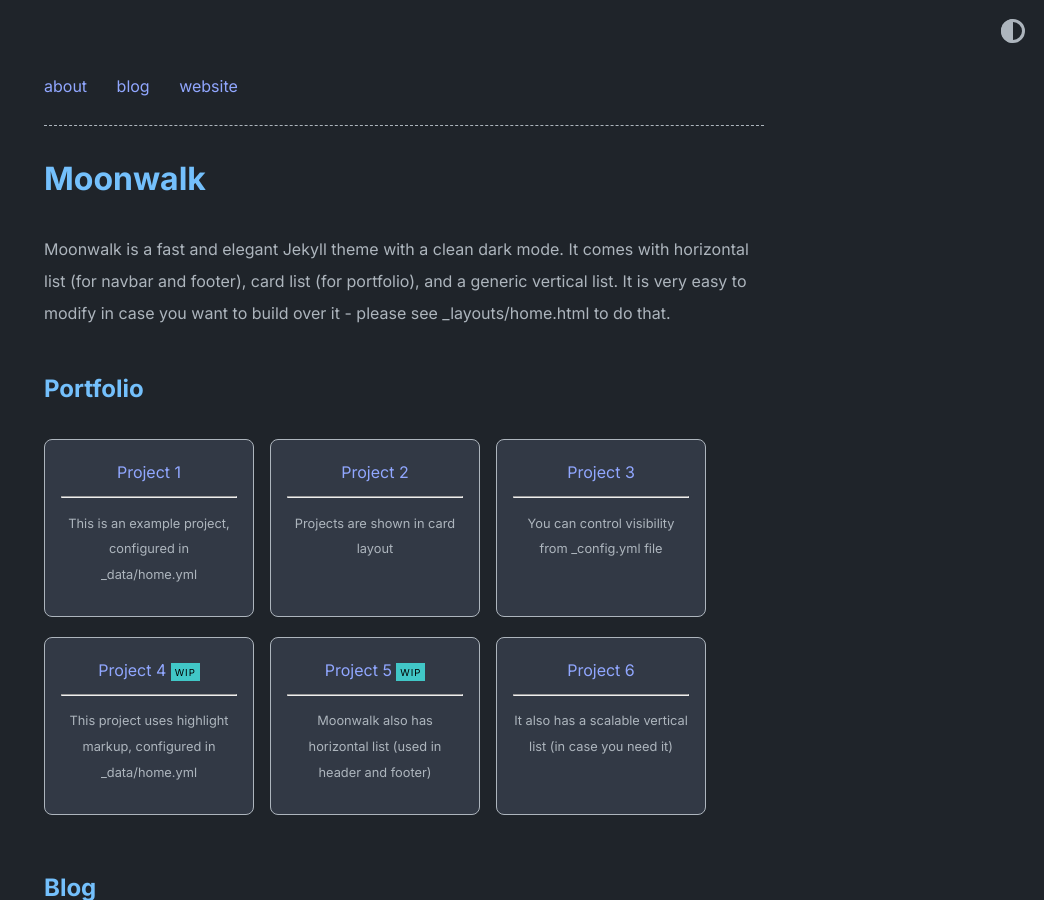
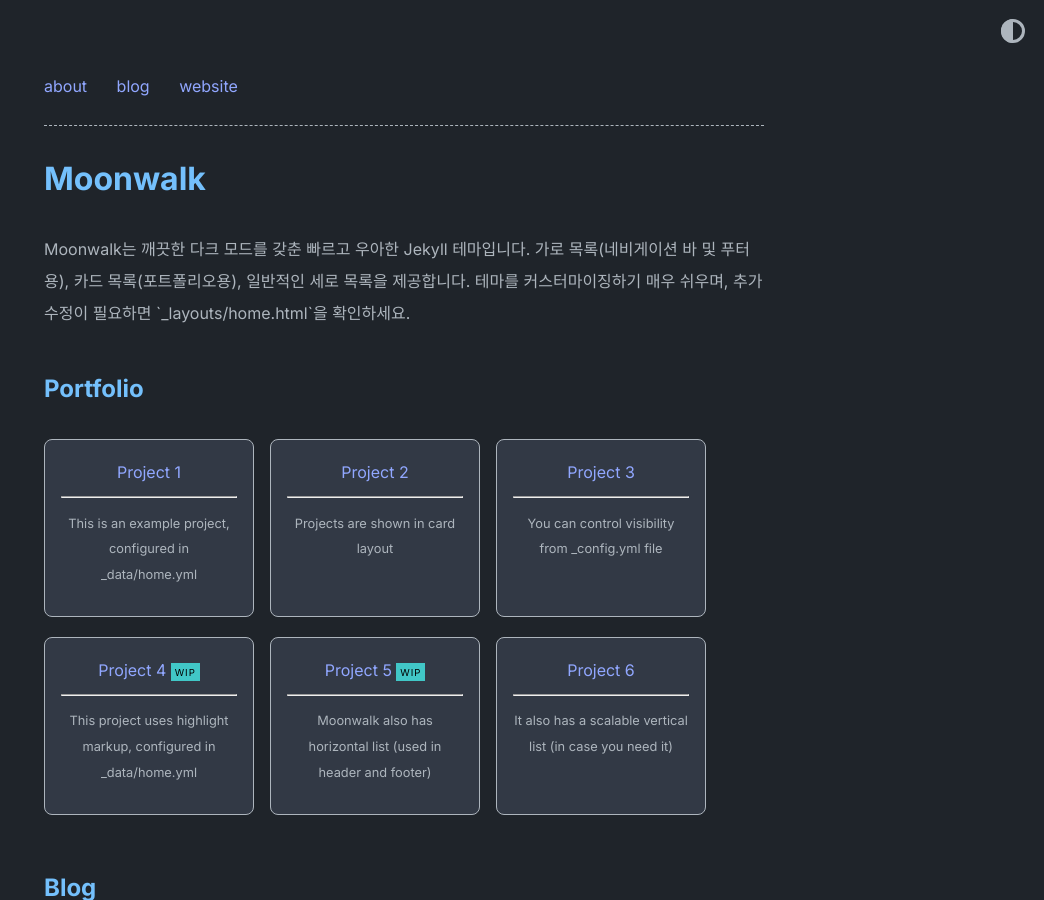
Before and after one commit to BangJeongBin/BangJeongBin.github.io, a Jekyll site: the page built from index.md, in a window 1280 px wide and 900 px high. Shown: the whole window, without its empty margins (236-1280 px from the left). Built offline with Jekyll 4.4.1, drawn with Linux system fonts in a browser that asks for light colours.

Commit message:
Update__config.yml
주석 한국어로 수정

```diff
--- a/_config.yml
+++ b/_config.yml
@@ -1,51 +1,51 @@
 title: Moonwalk
 author: Abhinav Saxena
-url: https://www.abhinavsaxena.com/moonwalk # root address of the site
-description: > # description of the site (multiple lines allowed)
-  Moonwalk is a fast and elegant Jekyll theme with a clean dark mode. It comes with horizontal list (for navbar and footer), card list (for portfolio), and a generic vertical list. It is very easy to modify in case you want to build over it - please see _layouts/home.html to do that.
+url: https://www.abhinavsaxena.com/moonwalk # 사이트의 루트 주소
+description: > # 사이트 설명 (여러 줄 가능)
+  Moonwalk는 깨끗한 다크 모드를 갖춘 빠르고 우아한 Jekyll 테마입니다. 가로 목록(네비게이션 바 및 푸터용), 카드 목록(포트폴리오용), 일반적인 세로 목록을 제공합니다. 테마를 커스터마이징하기 매우 쉬우며, 추가 수정이 필요하면 `_layouts/home.html`을 확인하세요.
 
-permalink: /:slug
+permalink: /:slug # 페이지의 기본 URL 형식
 
-favicon: "./logo.png" # relative path to site's favicon
+favicon: "./logo.png" # 사이트 파비콘의 상대 경로
 
 twitter:
-    username: abhinav # update or delete this
-    card: summary_large_image
+    username: abhinav # 트위터 사용자명 (필요에 따라 수정 또는 삭제 가능)
+    card: summary_large_image # 트위터 카드 스타일
 
-#theme: moonwalk # if you are using GitHub Pages, change it to remote_theme: abhinavs/moonwalk
-remote_theme: abhinavs/moonwalk
+#theme: moonwalk # GitHub Pages를 사용하는 경우, 아래 설정을 사용해야 함
+remote_theme: abhinavs/moonwalk # 원격 테마 설정
 
 theme_config:
-  appearance: "dark" # can be "light", "dark" or "auto"
-  appearance_toggle: true # if appearance can be switched by user
-  back_home_text: "home.." # customize text for homepage link in post layout
-  date_format: "%Y-%m-%d" # customize how date is formatted
-  show_description: true # show blog description
-  show_navbar: true # show horizontal navbar
-  show_footer: true # show footer links in home page,add in _data/home.yml
-  show_copyright: true # show copyright notice in footer
-  # following keys are using to create home layout
-  show_projects: true # show projects as cards, add in _data/home.yml
-  show_blog: true # show blog posts added in _posts
-  show_old_projects: true # show old projects as cards, add in _data/home.yml
-  show_misc_list: false # show generic vertical list for misc details, add _data/home.yml
-  show_reading_time: true # show number of words and reading time in the blog posts
-  show_tags: true # show tags in a blog posts
-  # options for "home" page
+  appearance: "dark" # 테마 모드 설정 ("light", "dark", "auto" 중 선택)
+  appearance_toggle: true # 사용자가 테마 모드를 변경할 수 있도록 허용
+  back_home_text: "home.." # 게시물 레이아웃에서 홈 링크의 텍스트 커스텀 설정
+  date_format: "%Y-%m-%d" # 날짜 형식 설정
+  show_description: true # 블로그 설명 표시 여부
+  show_navbar: true # 가로 네비게이션 바 표시 여부
+  show_footer: true # 홈페이지 푸터 링크 표시 여부 (`_data/home.yml`에서 설정 추가 필요)
+  show_copyright: true # 푸터에 저작권 표시 여부
+  # 아래 설정값은 홈페이지 레이아웃 구성에 사용됨
+  show_projects: true # 프로젝트를 카드 형태로 표시 (`_data/home.yml`에서 설정 추가 필요)
+  show_blog: true # `_posts` 폴더에 추가된 블로그 게시물 표시 여부
+  show_old_projects: true # 이전 프로젝트를 카드 형태로 표시 (`_data/home.yml`에서 설정 추가 필요)
+  show_misc_list: false # 기타 정보를 세로 목록 형태로 표시 (`_data/home.yml`에서 설정 추가 필요)
+  show_reading_time: true # 블로그 게시물에 단어 수 및 예상 읽기 시간 표시
+  show_tags: true # 블로그 게시물에 태그 표시 여부
+  # "홈" 페이지의 옵션
   home:
-    title_projects: Portfolio
-    title_misc_list: Details
-    title_blog: Blog
-    title_old_projects: Old Projects
+    title_projects: Portfolio # 포트폴리오 섹션 제목
+    title_misc_list: Details # 기타 정보 섹션 제목
+    title_blog: Blog # 블로그 섹션 제목
+    title_old_projects: Old Projects # 이전 프로젝트 섹션 제목
 
 soopr:
-  publish_token: "" # sign up at https://www.soopr.co to get your publish token and personalize share and reaction options
+  publish_token: "" # https://www.soopr.co 가입 후 공유 및 반응 기능을 개인화하기 위한 토큰 입력
 
-highlighter: rouge
+highlighter: rouge # 코드 하이라이터 설정
 
 sass:
-  style: :compressed
+  style: :compressed # SASS 스타일 압축 설정
 
 plugins:
-  - jekyll-feed
-  - jekyll-soopr-seo-tag
+  - jekyll-feed # Jekyll RSS 피드 플러그인
+  - jekyll-soopr-seo-tag # SEO 최적화를 위한 Soopr 플러그인
```
